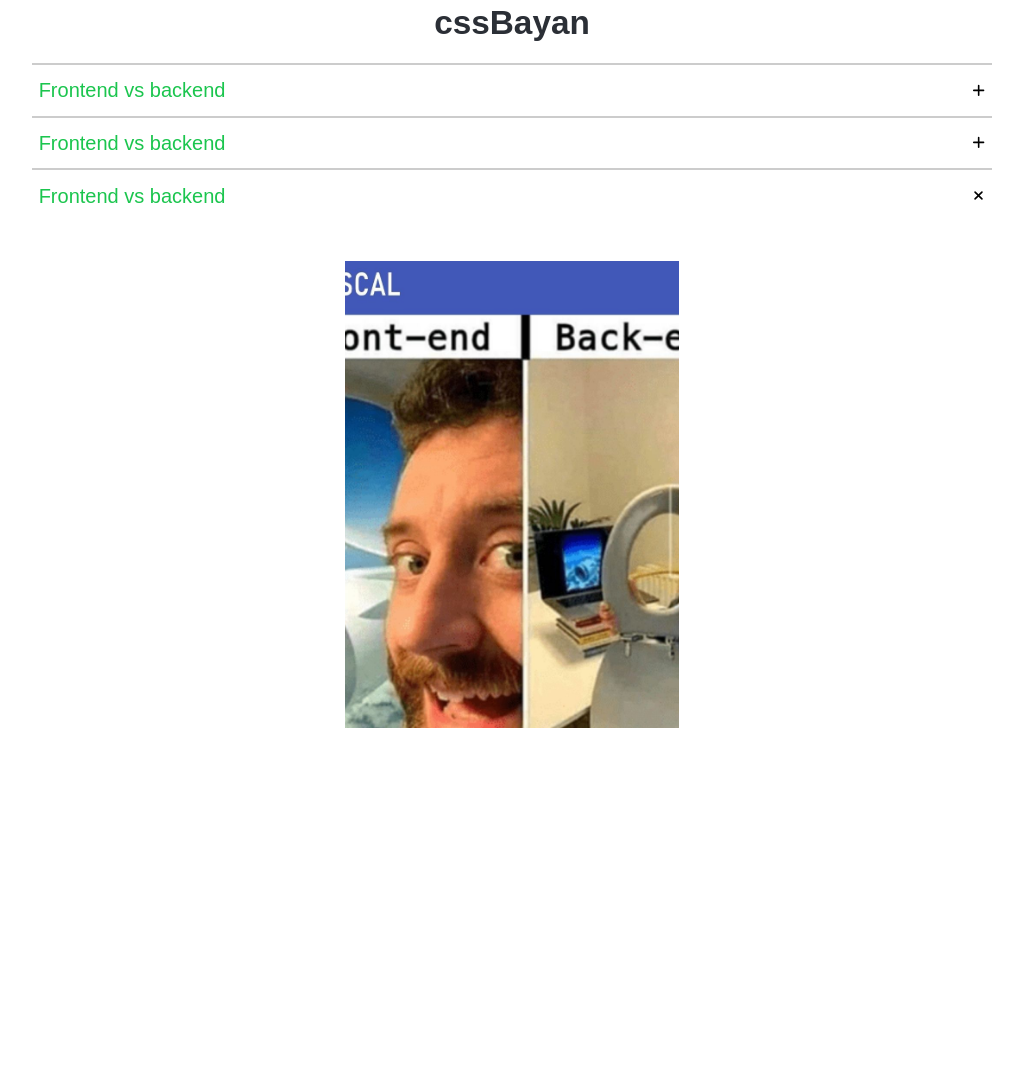
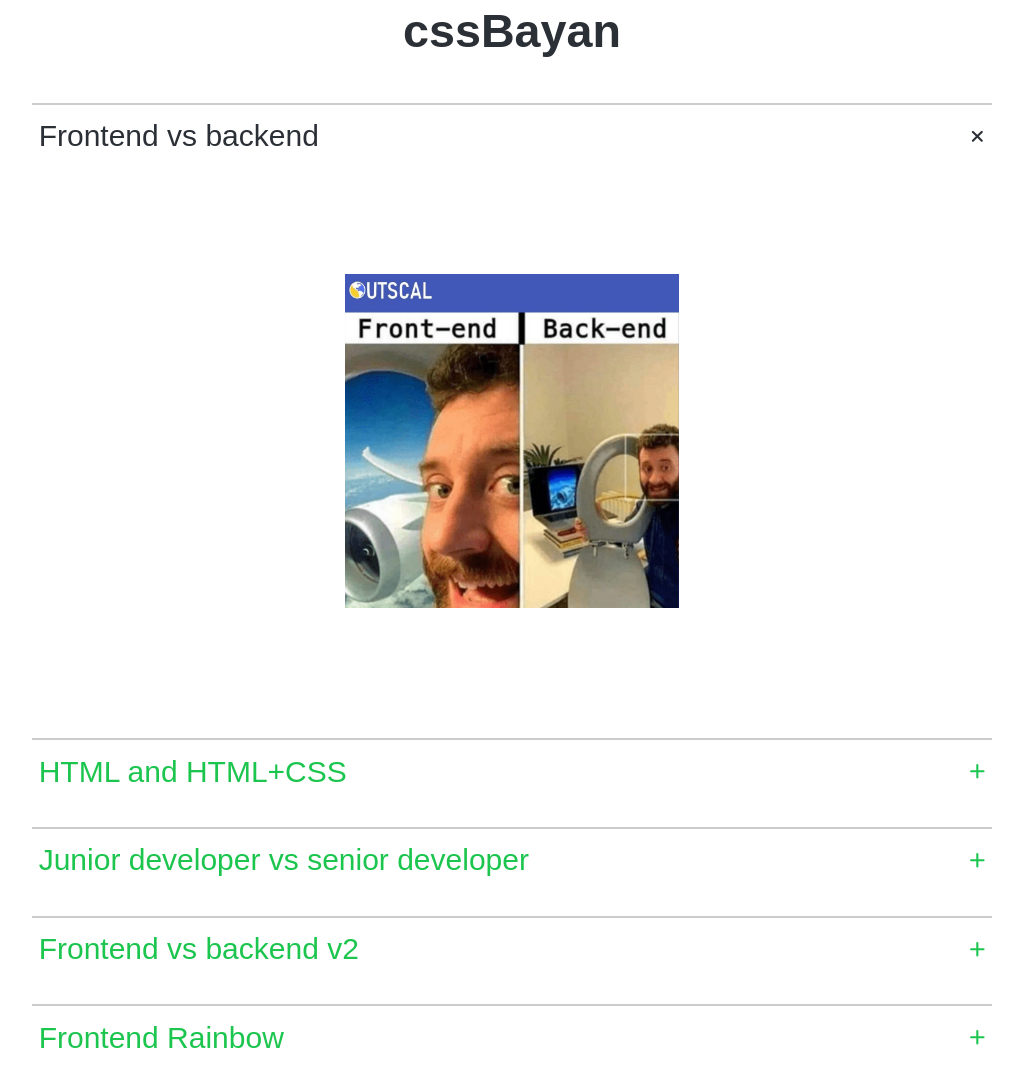
Before and after one commit to Ella0707/cssBayan, a plain HTML site: page cssBayan/index.html in a window 1280 px wide. Shown: the part 117-1186 px from the top of the page, without its empty margins (128-1151 px from the left). Before the commit the page ends 885 px from the top, so only its background shows below. Drawn offline with Linux system fonts and the light colour scheme.

Commit message:
feat: done  (sun, 12 march 2023, 16.26:37)

```diff
--- a/cssBayan/index.html
+++ b/cssBayan/index.html
@@ -17,33 +17,73 @@
         <h1>cssBayan</h1>
         <div class="cssBayan__wrap">
           <label class="cssBayan__item">
-            <input type="radio" name="item">
-            <label class="cssBayan__item-label" for="">
+            <input type="radio" checked name="item">
+            <div class="cssBayan__item-title" for="">
               <h2>Frontend vs backend</h2>
-              <img class="close" src="./img/close.svg" alt="">
-            </label>
+              <svg class="close" width="800px" height="800px" viewBox="0 0 1024 1024"
+                xmlns="http://www.w3.org/2000/svg">
+                <path fill=""
+                  d="M195.2 195.2a64 64 0 0 1 90.496 0L512 421.504 738.304 195.2a64 64 0 0 1 90.496 90.496L602.496 512 828.8 738.304a64 64 0 0 1-90.496 90.496L512 602.496 285.696 828.8a64 64 0 0 1-90.496-90.496L421.504 512 195.2 285.696a64 64 0 0 1 0-90.496z" />
+              </svg>
+            </div>
             <div class="cssBayan__item-content">
               <img src="./img/1.jpeg" alt="">
             </div>
           </label>
           <label class="cssBayan__item">
             <input type="radio" name="item">
-            <label class="cssBayan__item-label" for="">
-              <h2>Frontend vs backend</h2>
-              <img class="close" src="./img/close.svg" alt="">
-            </label>
+            <div class="cssBayan__item-title" for="">
+              <h2>HTML and HTML+CSS</h2>
+              <svg class="close" width="800px" height="800px" viewBox="0 0 1024 1024"
+                xmlns="http://www.w3.org/2000/svg">
+                <path fill=""
+                  d="M195.2 195.2a64 64 0 0 1 90.496 0L512 421.504 738.304 195.2a64 64 0 0 1 90.496 90.496L602.496 512 828.8 738.304a64 64 0 0 1-90.496 90.496L512 602.496 285.696 828.8a64 64 0 0 1-90.496-90.496L421.504 512 195.2 285.696a64 64 0 0 1 0-90.496z" />
+              </svg>
+            </div>
             <div class="cssBayan__item-content">
-              <img src="./img/1.jpeg" alt="">
+              <img src="./img/2.jpeg" alt="">
             </div>
           </label>
           <label class="cssBayan__item">
-            <input type="radio" checked name="item">
-            <label class="cssBayan__item-label" for="">
-              <h2>Frontend vs backend</h2>
-              <img class="close" src="./img/close.svg" alt="">
-            </label>
+            <input type="radio" name="item">
+            <div class="cssBayan__item-title" for="">
+              <h2>Junior developer vs senior developer</h2>
+              <svg class="close" width="800px" height="800px" viewBox="0 0 1024 1024"
+                xmlns="http://www.w3.org/2000/svg">
+                <path fill=""
+                  d="M195.2 195.2a64 64 0 0 1 90.496 0L512 421.504 738.304 195.2a64 64 0 0 1 90.496 90.496L602.496 512 828.8 738.304a64 64 0 0 1-90.496 90.496L512 602.496 285.696 828.8a64 64 0 0 1-90.496-90.496L421.504 512 195.2 285.696a64 64 0 0 1 0-90.496z" />
+              </svg>
+            </div>
             <div class="cssBayan__item-content">
-              <img src="./img/1.jpeg" alt="">
+              <img src="./img/3.jpeg" alt="">
+            </div>
+          </label>
+          <label class="cssBayan__item">
+            <input type="radio" name="item">
+            <div class="cssBayan__item-title" for="">
+              <h2>Frontend vs backend v2</h2>
+              <svg class="close" width="800px" height="800px" viewBox="0 0 1024 1024"
+                xmlns="http://www.w3.org/2000/svg">
+                <path fill=""
+                  d="M195.2 195.2a64 64 0 0 1 90.496 0L512 421.504 738.304 195.2a64 64 0 0 1 90.496 90.496L602.496 512 828.8 738.304a64 64 0 0 1-90.496 90.496L512 602.496 285.696 828.8a64 64 0 0 1-90.496-90.496L421.504 512 195.2 285.696a64 64 0 0 1 0-90.496z" />
+              </svg>
+            </div>
+            <div class="cssBayan__item-content">
+              <img src="./img/4.jpeg" alt="">
+            </div>
+          </label>
+          <label class="cssBayan__item">
+            <input type="radio" name="item">
+            <div class="cssBayan__item-title" for="">
+              <h2>Frontend Rainbow</h2>
+              <svg class="close" width="800px" height="800px" viewBox="0 0 1024 1024"
+                xmlns="http://www.w3.org/2000/svg">
+                <path fill=""
+                  d="M195.2 195.2a64 64 0 0 1 90.496 0L512 421.504 738.304 195.2a64 64 0 0 1 90.496 90.496L602.496 512 828.8 738.304a64 64 0 0 1-90.496 90.496L512 602.496 285.696 828.8a64 64 0 0 1-90.496-90.496L421.504 512 195.2 285.696a64 64 0 0 1 0-90.496z" />
+              </svg>
+            </div>
+            <div class="cssBayan__item-content">
+              <img src="./img/5.jpeg" alt="">
             </div>
           </label>
         </div>
@@ -51,4 +91,5 @@
     </div>
   </main>
 </body>
+
 </html>
--- a/cssBayan/style.css
+++ b/cssBayan/style.css
@@ -7,55 +7,74 @@
   transition: .5s;
 }
 
-.cssBayan__wrap:hover {
-  color: rgba(43, 47, 54, 1);
+.cssBayan__wrap .close {
+  fill: #1bc54e;
+}
+
+@media (hover: hover) {
+  .cssBayan__wrap:hover {
+    color: rgba(43, 47, 54, 1);
+  }
+
+  .cssBayan__wrap:hover svg {
+    fill: rgba(43, 47, 54, 1);
+  }
+
+  .cssBayan__item {
+    cursor: pointer;
+  }
 }
 
 .cssBayan h1 {
-  font-size: 5rem;
+  font-size: 7rem;
   font-weight: 700;
   margin-bottom: 3rem;
   text-align: center;
 }
-.cssBayan__item {
-  position: relative;
-}
 
-.cssBayan__item label {
+.cssBayan__item-title {
   display: flex;
   align-items: center;
   justify-content: space-between;
   padding: 2rem 1rem;
-  cursor: pointer;
 }
-.cssBayan__item-label {
+
+.cssBayan__item-title h2 {
+  font-size: 4.5rem;
+  padding-right: 3rem;
+}
+
+.cssBayan__item-title {
   border-top: 2px solid #ccc;
 }
-.cssBayan__item-label:last-child {
+
+.cssBayan__item-title:last-child {
   border-bottom: 2px solid #ccc;
 }
+
 .cssBayan__item input {
-  position: absolute;
-  inset: 0;
   opacity: 0;
 }
+
 .close {
-  width: 2rem;
-  height: 2rem;
+  width: 2.5rem;
+  height: 2.5rem;
   object-fit: contain;
   transform: rotate(45deg);
   transition: .5s;
+  flex-shrink: 0;
 }
+
 .cssBayan__item-content img {
   width: 50rem;
   height: 0rem;
-  object-fit: cover;
+  object-fit: contain;
   margin: 0 auto;
   transition: .7s;
 }
 
-.cssBayan__item:hover .cssBayan__item-content img{
-  height: 70rem;
+.cssBayan__item:hover .cssBayan__item-content img {
+  height: 50rem;
 }
 
 .cssBayan__item:hover .cssBayan__item-content {
@@ -64,13 +83,39 @@
 
 .cssBayan__item:hover .close {
   transform: rotate(0deg);
+  fill: rgba(43, 47, 54, 1);
 }
-.cssBayan__item input[type=radio]:checked ~ .cssBayan__item-content {
+
+.cssBayan__item input[type=radio]:checked~.cssBayan__item-title {
+  color: rgba(43, 47, 54, 1);
+}
+
+.cssBayan__item input[type=radio]:checked~.cssBayan__item-content {
   padding: 6rem 2rem;
 }
-.cssBayan__item input[type=radio]:checked ~ .cssBayan__item-content img {
+
+.cssBayan__item input[type=radio]:checked~.cssBayan__item-content img {
   height: 70rem;
 }
-.cssBayan__item input[type=radio]:checked ~ .cssBayan__item-label .close {
+
+.cssBayan__item input[type=radio]:checked~.cssBayan__item-title .close {
   transform: rotate(0deg);
+  fill: rgba(43, 47, 54, 1);
 }
+
+.cssBayan__item input[type=radio]:active~.cssBayan__item-title {
+  color: #1bc54e;
+}
+
+
+
+@media (max-width: 48em) {
+  .cssBayan h1 {
+    font-size: 8rem;
+    margin-bottom: 5rem;
+  }
+
+  .cssBayan__item-title h2 {
+    font-size: 4rem;
+  }
+}
```
Also changed, not shown: cssBayan/img/close.svg (deleted).
